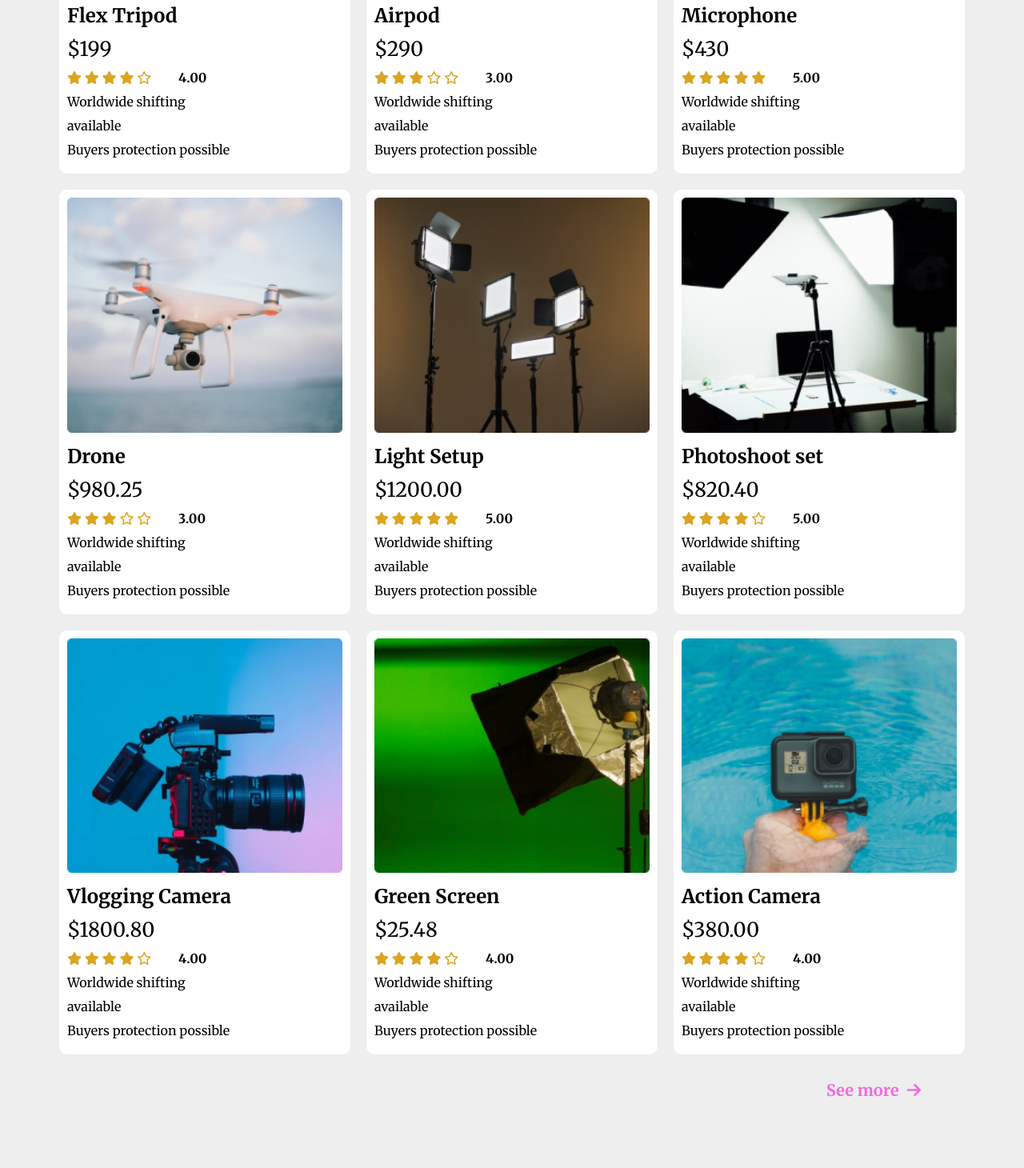
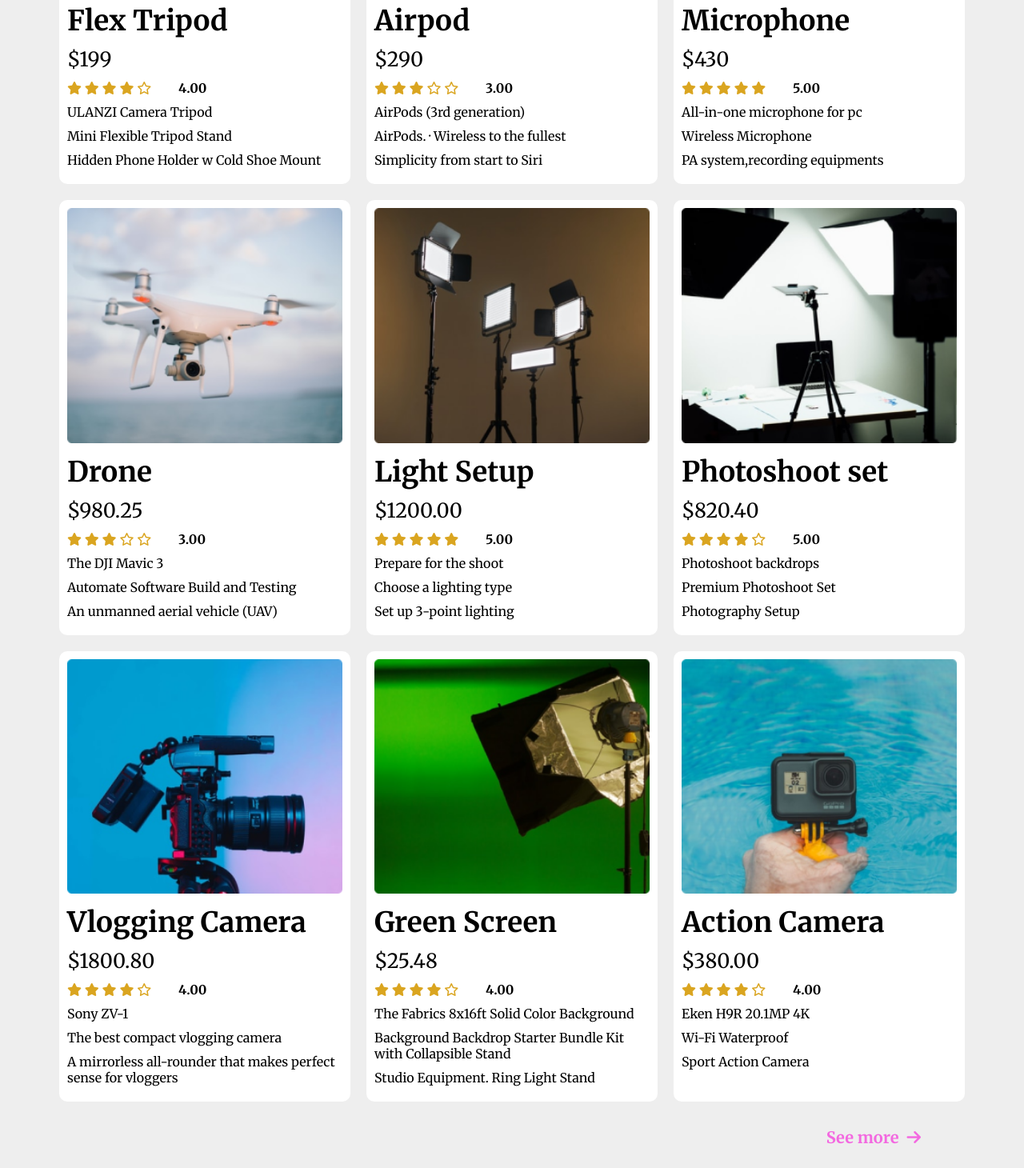
Before and after one commit to NA-Asraful-Khan/Milestone-two, a plain HTML site: page index.html in a window 1280 px wide. Shown: the part 1280-2740 px from the top of the page at 80% size. Drawn offline with Linux system fonts and the light colour scheme.

Commit message:
name-correction

```diff
--- a/index.html
+++ b/index.html
@@ -72,9 +72,9 @@
                         <i class="far fa-star"></i>
                         <span>4.00</span>
                     </div>
-                    <p>Worldwide shifting</p>
-                    <p>available</p>
-                    <p>Buyers protection possible</p>
+                    <p>ULANZI Camera Tripod</p>
+                    <p>Mini Flexible Tripod Stand</p>
+                    <p> Hidden Phone Holder w Cold Shoe Mount</p>
 
                 </div>
                 <div class="product-list">
@@ -89,9 +89,9 @@
                         <i class="far fa-star"></i>
                         <span>3.00</span>
                     </div>
-                    <p>Worldwide shifting</p>
-                    <p>available</p>
-                    <p>Buyers protection possible</p>
+                    <p>AirPods (3rd generation)</p>
+                    <p>AirPods. · Wireless to the fullest</p>
+                    <p>Simplicity from start to Siri</p>
 
                 </div>
                 <div class="product-list">
@@ -106,9 +106,9 @@
                         <i class="fas fa-star"></i>
                         <span>5.00</span>
                     </div>
-                    <p>Worldwide shifting</p>
-                    <p>available</p>
-                    <p>Buyers protection possible</p>
+                    <p>All-in-one microphone for pc</p>
+                    <p>Wireless Microphone</p>
+                    <p>PA system,recording equipments</p>
                 </div>
                 <div class="product-list">
                     <img src="./images/drone.png" alt="">
@@ -122,9 +122,9 @@
                         <i class="far fa-star"></i>
                         <span>3.00</span>
                     </div>
-                    <p>Worldwide shifting</p>
-                    <p>available</p>
-                    <p>Buyers protection possible</p>
+                    <p>The DJI Mavic 3</p>
+                    <p>Automate Software Build and Testing</p>
+                    <p>An unmanned aerial vehicle (UAV)</p>
 
                 </div>
                 <div class="product-list">
@@ -139,9 +139,9 @@
                         <i class="fas fa-star"></i>
                         <span>5.00</span>
                     </div>
-                    <p>Worldwide shifting</p>
-                    <p>available</p>
-                    <p>Buyers protection possible</p>
+                    <p>Prepare for the shoot</p>
+                    <p>Choose a lighting type</p>
+                    <p>Set up 3-point lighting</p>
 
                 </div>
                 <div class="product-list">
@@ -156,9 +156,9 @@
                         <i class="far fa-star"></i>
                         <span>5.00</span>
                     </div>
-                    <p>Worldwide shifting</p>
-                    <p>available</p>
-                    <p>Buyers protection possible</p>
+                    <p>Photoshoot backdrops</p>
+                    <p>Premium Photoshoot Set</p>
+                    <p>Photography Setup</p>
                 </div>
                 <div class="product-list">
                     <img src="./images/camera.png" alt="">
@@ -173,9 +173,9 @@
                         <i class="far fa-star"></i>
                         <span>4.00</span>
                     </div>
-                    <p>Worldwide shifting</p>
-                    <p>available</p>
-                    <p>Buyers protection possible</p>
+                    <p>Sony ZV-1</p>
+                    <p>The best compact vlogging camera</p>
+                    <p>A mirrorless all-rounder that makes perfect sense for vloggers</p>
 
                 </div>
                 <div class="product-list">
@@ -190,9 +190,9 @@
                         <i class="far fa-star"></i>
                         <span>4.00</span>
                     </div>
-                    <p>Worldwide shifting</p>
-                    <p>available</p>
-                    <p>Buyers protection possible</p>
+                    <p>The Fabrics 8x16ft Solid Color Background</p>
+                    <p>Background Backdrop Starter Bundle Kit with Collapsible Stand</p>
+                    <p>Studio Equipment. Ring Light Stand</p>
 
                 </div>
                 <div class="product-list">
@@ -207,9 +207,9 @@
                         <i class="far fa-star"></i>
                         <span>4.00</span>
                     </div>
-                    <p>Worldwide shifting</p>
-                    <p>available</p>
-                    <p>Buyers protection possible</p>
+                    <p>Eken H9R 20.1MP 4K</p>
+                    <p>Wi-Fi Waterproof</p>
+                    <p>Sport Action Camera</p>
                 </div>
             </div>
             <div class="seemore">
--- a/style/responsive.css
+++ b/style/responsive.css
@@ -31,7 +31,7 @@
        /* popular section  */
 
     .collection{
-        text-align: center;
+
         grid-template-columns: repeat(1, 1fr);
 
     }
--- a/style/style.css
+++ b/style/style.css
@@ -162,6 +162,7 @@ hr{
 }
 
 .collection .product-list h2{
+    font-size: 35px;
     margin-top: 10px;
 }
 .collection .product-list p{
```
